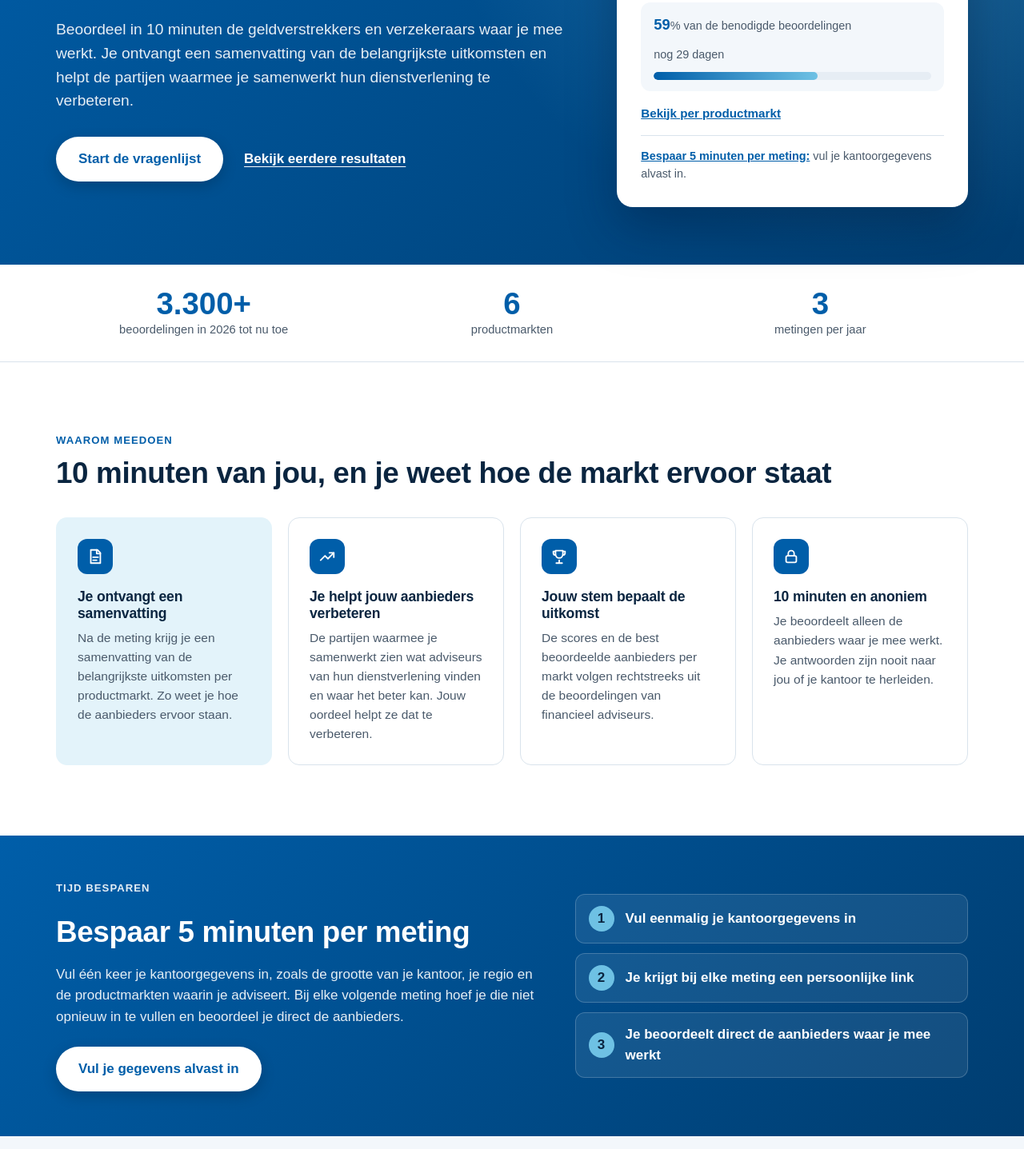
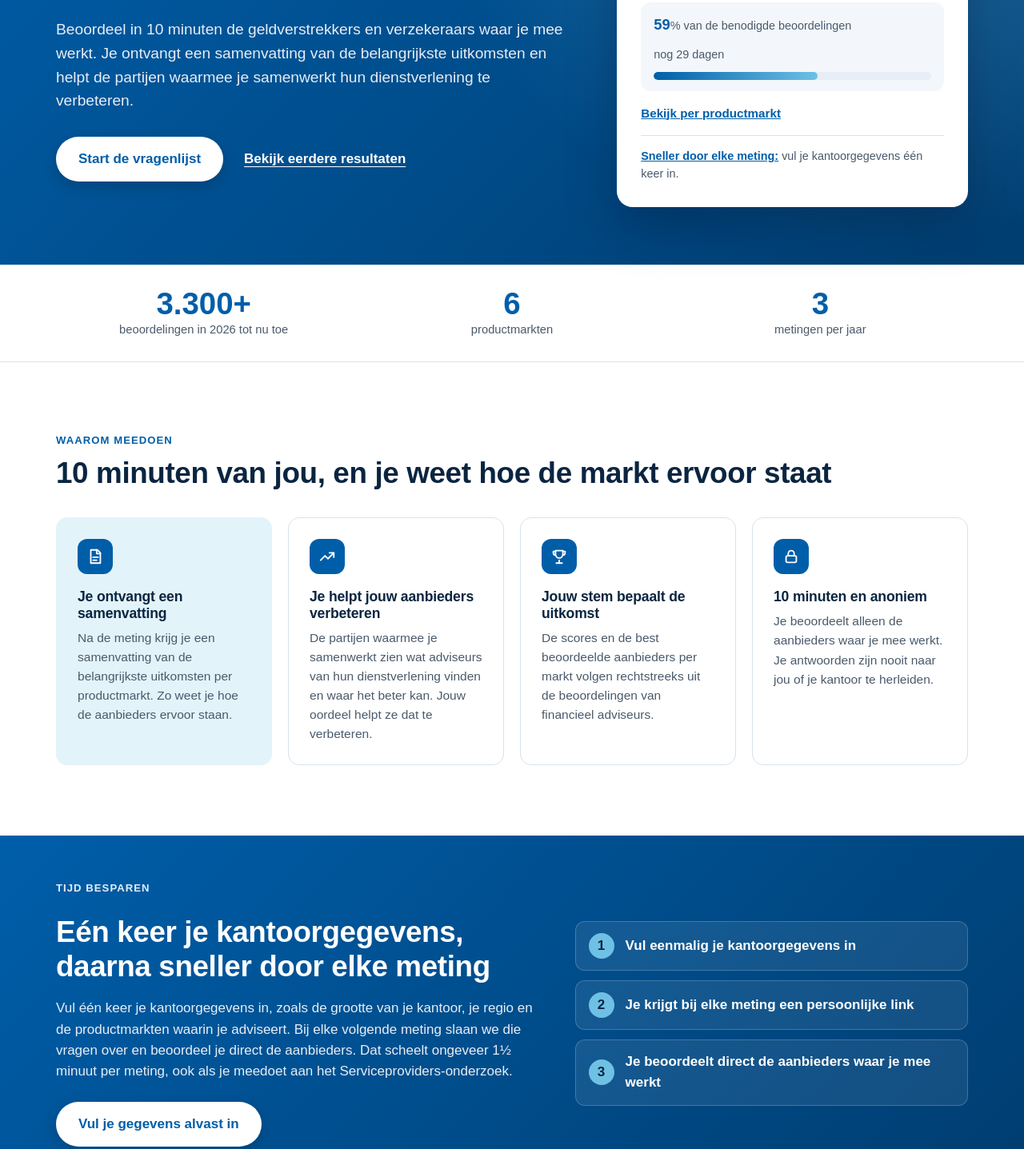
Before and after one commit to ronalvanhamersveld/performance-onderzoek, a plain HTML site: page index.html in a window 1280 px wide. Shown: the part 402-1839 px from the top of the page at 80% size. Drawn offline with Linux system fonts and the light colour scheme.

Commit message:
Tijdwinst voorbereidingslink gecorrigeerd naar 1,5 minuut

```diff
--- a/data.js
+++ b/data.js
@@ -48,9 +48,9 @@ window.ONDERZOEK = {
   // Laat url leeg ("") om het blok te verbergen.
   voorbereiding: {
     url: "#voorbereiding-link-volgt",
-    besparing: "5 minuten",
-    kop: "Bespaar 5 minuten per meting",
-    tekst: "Vul één keer je kantoorgegevens in, zoals de grootte van je kantoor, je regio en de productmarkten waarin je adviseert. Bij elke volgende meting hoef je die niet opnieuw in te vullen en beoordeel je direct de aanbieders.",
+    besparing: "1½ minuut",
+    kop: "Eén keer je kantoorgegevens, daarna sneller door elke meting",
+    tekst: "Vul één keer je kantoorgegevens in, zoals de grootte van je kantoor, je regio en de productmarkten waarin je adviseert. Bij elke volgende meting slaan we die vragen over en beoordeel je direct de aanbieders. Dat scheelt ongeveer 1½ minuut per meting, ook als je meedoet aan het Serviceproviders-onderzoek.",
     stappen: [
       "Vul eenmalig je kantoorgegevens in",
       "Je krijgt bij elke meting een persoonlijke link",
@@ -261,7 +261,7 @@ window.ONDERZOEK = {
     { vraag: "Waarom drie metingen per jaar?", antwoord: "Vanaf 2026 doen we het Performance-onderzoek in drie metingen, elk met een eigen thema: in het voorjaar accountmanagement en buitendienst, in de zomer binnendienst en acceptatie, in het najaar processen en digitale ondersteuning. Zo gaat elke vragenlijst over één thema en zijn de uitkomsten actueler." },
     { vraag: "Hoe lang duurt het invullen?", antwoord: "Ongeveer 10 minuten. Je beoordeelt alleen de aanbieders waar je zelf mee werkt, dus je slaat over wat niet voor jou geldt." },
     { vraag: "Zijn mijn antwoorden anoniem?", antwoord: "Ja. We rapporteren alleen op groepsniveau. Je antwoorden zijn nooit terug te leiden naar jou of je kantoor." },
-    { vraag: "Wat is de voorbereidingslink?", antwoord: "Met de voorbereidingslink vul je één keer je kantoorgegevens in. Bij de volgende metingen hoef je die niet opnieuw in te vullen. Dat scheelt je ongeveer 5 minuten per meting." },
+    { vraag: "Wat is de voorbereidingslink?", antwoord: "Met de voorbereidingslink vul je één keer je kantoorgegevens in. Bij de volgende metingen hoef je die niet opnieuw in te vullen. Dat scheelt ongeveer 1½ minuut per meting, ook bij het Serviceproviders-onderzoek." },
     { vraag: "Hoe krijg ik de samenvatting?", antwoord: "Aan het eind van de vragenlijst laat je je e-mailadres achter. Dat gebruiken we alleen om je de samenvatting te sturen en we slaan het los van je antwoorden op." },
     { vraag: "Wat doen de aanbieders met mijn oordeel?", antwoord: "De aanbieders zien hoe adviseurs hun dienstverlening beoordelen en op welke punten het beter kan. Zo helpt jouw oordeel de partijen waarmee je samenwerkt om hun service te verbeteren." },
     { vraag: "Wie voert het onderzoek uit?", antwoord: "DFO Onderzoek, onderdeel van Bureau DFO in Hoevelaken, in samenwerking met Atentikmarketing." }
--- a/index.html
+++ b/index.html
@@ -67,7 +67,7 @@
             <div class="bar" role="progressbar" aria-label="Voortgang meting" aria-valuemin="0" aria-valuemax="100" id="totaal-bar"><span></span></div>
           </div>
           <a class="status-link" href="#status">Bekijk per productmarkt</a>
-          <p class="prep-hint" id="prep-hint"><a href="#voorbereiding">Bespaar 5 minuten per meting:</a> vul je kantoorgegevens alvast in.</p>
+          <p class="prep-hint" id="prep-hint"><a href="#voorbereiding">Sneller door elke meting:</a> vul je kantoorgegevens één keer in.</p>
         </aside>
       </div>
     </section>
```
